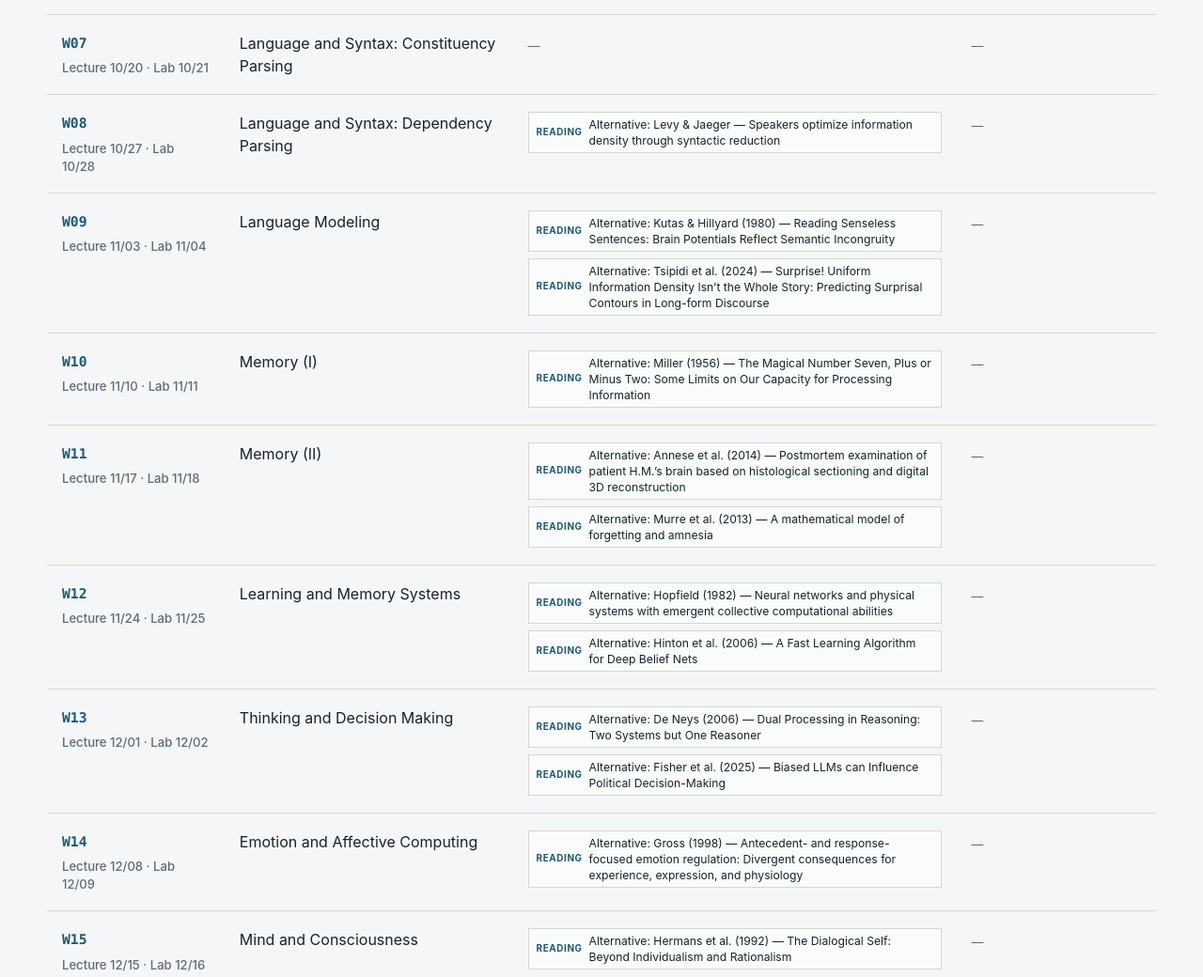
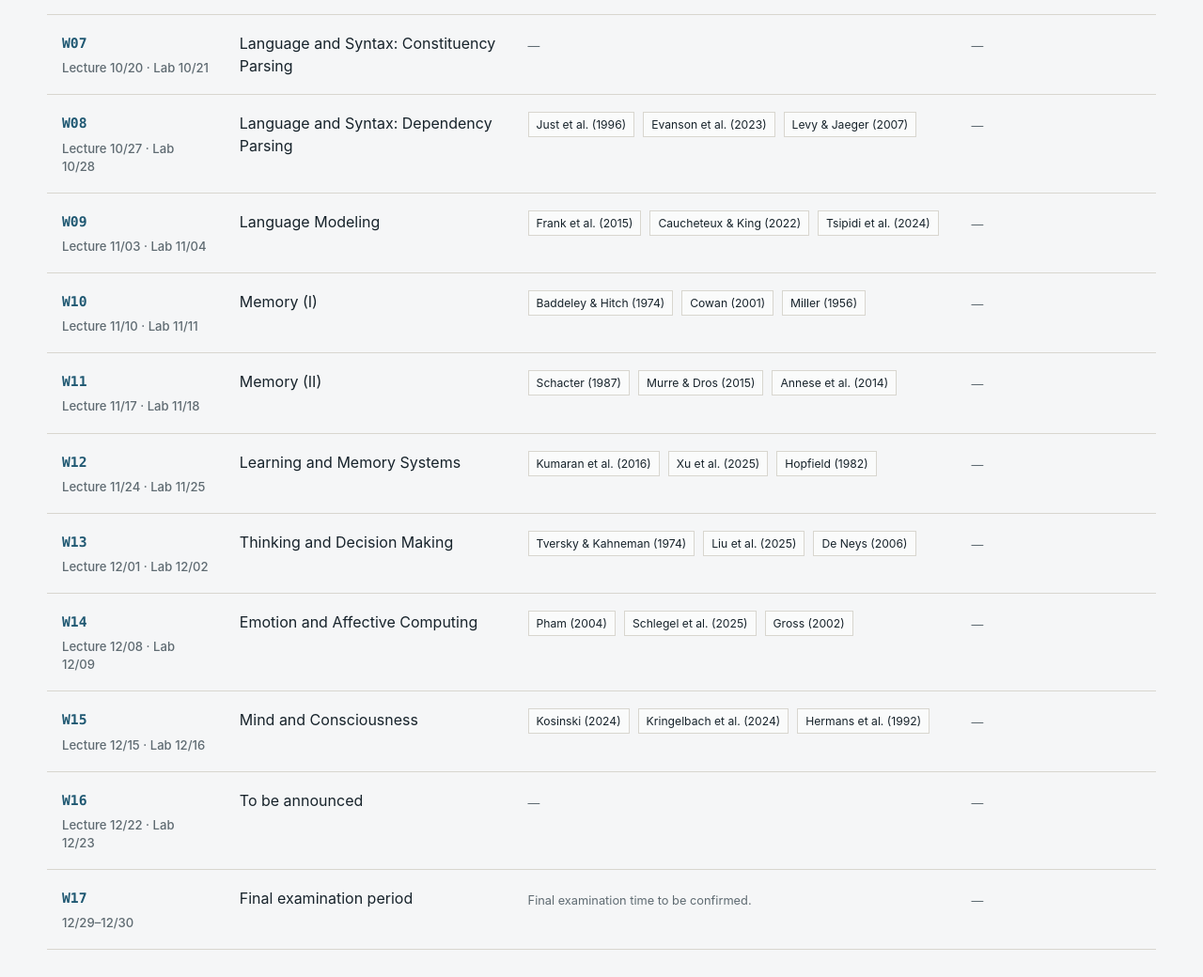
Before and after one commit to CLCS-SUSTech/clcs-sustech.github.io, an Astro site: page /en/course/cse5026 in a window 1280 px wide. Shown: the part 1481-2521 px from the top of the page at 94% size. Built offline with nearby package versions, Linux system fonts and the light colour scheme; Astro itself is replaced by a stand-in of ours.

Commit message:
Publish three weekly papers with author-year labels

```diff
--- a/src/components/pages/Cse5026Page.astro
+++ b/src/components/pages/Cse5026Page.astro
@@ -114,7 +114,7 @@
                               href={publicHref(resource.path)}
                               {...(resource.kind === 'slide' ? fileDateAttributes(resource.path) : {})}
                             >
-                              <span>{resourceKind[lang][resource.kind]}</span>
+                              {resource.showKindLabel !== false && <span>{resourceKind[lang][resource.kind]}</span>}
                               {resource.kind === 'slide'
                                 ? resource.path.split('/').pop()?.replace(/\.pdf$/i, '')
                                 : resource.label[lang]}
--- a/src/data/courses.ts
+++ b/src/data/courses.ts
@@ -4,6 +4,7 @@
   label: Record<Lang, string>;
   path: string;
   kind: 'slide' | 'reading' | 'note';
+  showKindLabel?: boolean;
 }
 
 export interface CourseWeek {
@@ -28,10 +29,11 @@
   kind: 'reading',
 });
 
-const alternativeReading = (fileOrUrl: string, title: string): CourseResource => ({
-  label: { zh: `备选：${title}`, en: `Alternative: ${title}` },
-  path: /^https?:\/\//.test(fileOrUrl) ? fileOrUrl : `course/cse5026/2026/readings/${fileOrUrl}`,
+const reading2026 = (file: string, authors: string, year: number): CourseResource => ({
+  label: { zh: `${authors}（${year}）`, en: `${authors} (${year})` },
+  path: `course/cse5026/2026/readings/${file}`,
   kind: 'reading',
+  showKindLabel: false,
 });
 
 const lab = (week: number) => `course/cse5026/2025/labs/week${week}-lab.zip`;
@@ -173,7 +175,9 @@
       dates: { zh: '理论 10/27 · 实验 10/28', en: 'Lecture 10/27 · Lab 10/28' },
       topic: { zh: "语言与语法（Language and Syntax）：依存句法分析", en: "Language and Syntax: Dependency Parsing" },
       resources: [
-        alternativeReading("levy-jaeger-2007.pdf", "Levy & Jaeger — Speakers optimize information density through syntactic reduction"),
+        reading2026("Just_Science-1996_brain-activation.pdf", "Just et al.", 1996),
+        reading2026("children_llm_learning_2023.pdf", "Evanson et al.", 2023),
+        reading2026("levy-jaeger-2007.pdf", "Levy & Jaeger", 2007),
       ],
     },
     {
@@ -181,8 +185,9 @@
       dates: { zh: '理论 11/03 · 实验 11/04', en: 'Lecture 11/03 · Lab 11/04' },
       topic: { zh: "语言建模（Language Modeling）", en: "Language Modeling" },
       resources: [
-        alternativeReading("Kutas.1980.Reading_Senseless_Sentences_N400.pdf", "Kutas & Hillyard (1980) — Reading Senseless Sentences: Brain Potentials Reflect Semantic Incongruity"),
-        alternativeReading("surprise_uid_2024.pdf", "Tsipidi et al. (2024) — Surprise! Uniform Information Density Isn’t the Whole Story: Predicting Surprisal Contours in Long-form Discourse"),
+        reading2026("StefanLFrank.2015.ERP_response_to_surprisal.pdf", "Frank et al.", 2015),
+        reading2026("2022.Brains-and-algorithms-NLP.pdf", "Caucheteux & King", 2022),
+        reading2026("surprise_uid_2024.pdf", "Tsipidi et al.", 2024),
       ],
     },
     {
@@ -190,7 +195,9 @@
       dates: { zh: '理论 11/10 · 实验 11/11', en: 'Lecture 11/10 · Lab 11/11' },
       topic: { zh: "记忆1（Memory (I)）", en: "Memory (I)" },
       resources: [
-        alternativeReading("Miller_1956_Magical.pdf", "Miller (1956) — The Magical Number Seven, Plus or Minus Two: Some Limits on Our Capacity for Processing Information"),
+        reading2026("Baddeley_Hitch_1974_Working-Memory.pdf", "Baddeley & Hitch", 1974),
+        reading2026("Cowan.2001.the-magical-number-4-in-short-term-memory.pdf", "Cowan", 2001),
+        reading2026("Miller_1956_Magical.pdf", "Miller", 1956),
       ],
     },
     {
@@ -198,8 +205,9 @@
       dates: { zh: '理论 11/17 · 实验 11/18', en: 'Lecture 11/17 · Lab 11/18' },
       topic: { zh: "记忆2（Memory (II)）", en: "Memory (II)" },
       resources: [
-        alternativeReading("HM's brain reconstructed.2013.ncomms4122.pdf", "Annese et al. (2014) — Postmortem examination of patient H.M.’s brain based on histological sectioning and digital 3D reconstruction"),
-        alternativeReading("Murre.2013.A mathematical model of forgetting and amnesia.pdf", "Murre et al. (2013) — A mathematical model of forgetting and amnesia"),
+        reading2026("Schacter87_implicit-memory.pdf", "Schacter", 1987),
+        reading2026("Replication-forgetting-curve_2015.pdf", "Murre & Dros", 2015),
+        reading2026("HM's brain reconstructed.2013.ncomms4122.pdf", "Annese et al.", 2014),
       ],
     },
     {
@@ -207,8 +215,9 @@
       dates: { zh: '理论 11/24 · 实验 11/25', en: 'Lecture 11/24 · Lab 11/25' },
       topic: { zh: "学习与记忆系统（Learning and Memory Systems）", en: "Learning and Memory Systems" },
       resources: [
-        alternativeReading("hopfield-1982-neural-networks.pdf", "Hopfield (1982) — Neural networks and physical systems with emergent collective computational abilities"),
-        alternativeReading("Hinton.2006.Deep Belief Nets.pdf", "Hinton et al. (2006) — A Fast Learning Algorithm for Deep Belief Nets"),
+        reading2026("What Learning Systems do  Intelligent Agents Need_KumaranHassabisMcC16CLSUpdate.pdf", "Kumaran et al.", 2016),
+        reading2026("A-Mem_agent_memory_2025.pdf", "Xu et al.", 2025),
+        reading2026("hopfield-1982-neural-networks.pdf", "Hopfield", 1982),
       ],
     },
     {
@@ -216,8 +225,9 @@
       dates: { zh: '理论 12/01 · 实验 12/02', en: 'Lecture 12/01 · Lab 12/02' },
       topic: { zh: "思维与决策（Thinking and Decision Making）", en: "Thinking and Decision Making" },
       resources: [
-        alternativeReading("De Neys.2006.Dual processing in reasoning - two systems but one reasoner.pdf", "De Neys (2006) — Dual Processing in Reasoning: Two Systems but One Reasoner"),
-        alternativeReading("LLM_political_DM_2025.pdf", "Fisher et al. (2025) — Biased LLMs can Influence Political Decision-Making"),
+        reading2026("Tversky-JudgmentUncertaintyHeuristics-1974.pdf", "Tversky & Kahneman", 1974),
+        reading2026("DeLLMa_LLM_DM_2025.pdf", "Liu et al.", 2025),
+        reading2026("De Neys.2006.Dual processing in reasoning - two systems but one reasoner.pdf", "De Neys", 2006),
       ],
     },
     {
@@ -225,7 +235,9 @@
       dates: { zh: '理论 12/08 · 实验 12/09', en: 'Lecture 12/08 · Lab 12/09' },
       topic: { zh: "情绪与情感计算（Emotion and Affective Computing）", en: "Emotion and Affective Computing" },
       resources: [
-        alternativeReading("https://pubmed.ncbi.nlm.nih.gov/9457784/", "Gross (1998) — Antecedent- and response-focused emotion regulation: Divergent consequences for experience, expression, and physiology"),
+        reading2026("logic_of_feeling_2004.pdf", "Pham", 2004),
+        reading2026("LLMs-emotional-intelligence-tests_2025.pdf", "Schlegel et al.", 2025),
+        reading2026("Gross_2002_emotion-regulation.pdf", "Gross", 2002),
       ],
     },
     {
@@ -233,7 +245,9 @@
       dates: { zh: '理论 12/15 · 实验 12/16', en: 'Lecture 12/15 · Lab 12/16' },
       topic: { zh: "心智与意识（Mind and Consciousness）", en: "Mind and Consciousness" },
       resources: [
-        alternativeReading("Hermans-Kempen-Van-Loon-1992-Dialogical-Self-American-Psychologist.pdf", "Hermans et al. (1992) — The Dialogical Self: Beyond Individualism and Rationalism"),
+        reading2026("kosinski-2024-evaluating-large-language-models-in-theory-of-mind-tasks.pdf", "Kosinski", 2024),
+        reading2026("Thermodynamics-of-Mind_2024.pdf", "Kringelbach et al.", 2024),
+        reading2026("Hermans-Kempen-Van-Loon-1992-Dialogical-Self-American-Psychologist.pdf", "Hermans et al.", 1992),
       ],
     },
     { week: 16, dates: { zh: '理论 12/22 · 实验 12/23', en: 'Lecture 12/22 · Lab 12/23' }, topic: { zh: '待更新', en: 'To be announced' } },
```
Also changed, not shown: 17 other files.
